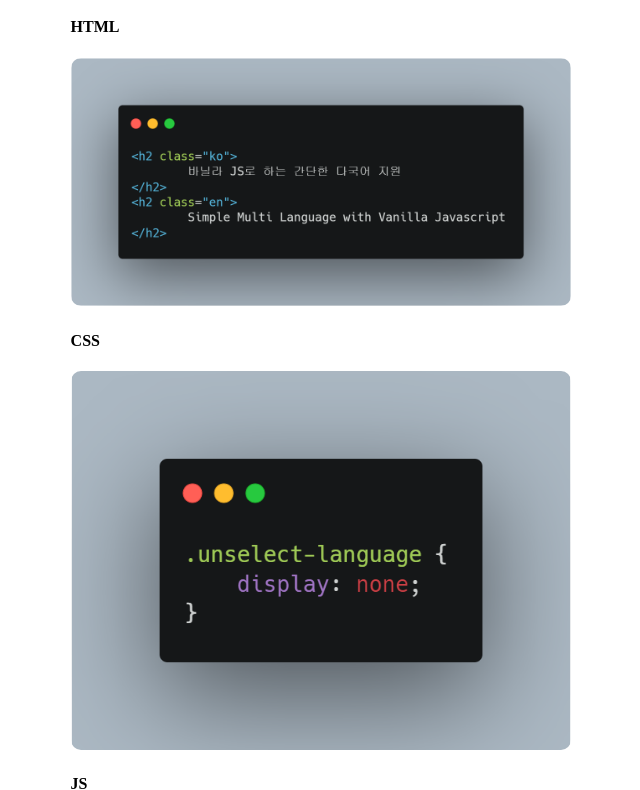
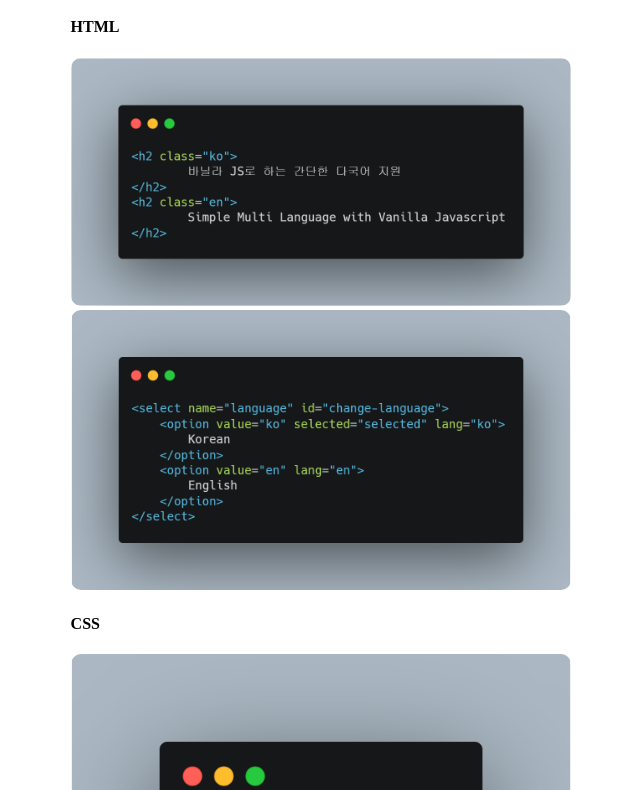
Before and after one commit to kyaryunha/i18n-language.js, a plain HTML site: page example.html in a window 1280 px wide. Shown: the part 415-1205 px from the top of the page, without its empty margins (127-767 px from the left). Drawn offline with Linux system fonts and the light colour scheme.

Commit message:
Add: Description

```diff
--- a/example.html
+++ b/example.html
@@ -85,7 +85,8 @@
         <h2 class="ko">사용법</h2>
         <h2 class="en">Usage</h2>
         <h4>HTML</h4>
-        <img src="./image/example-html.png"  alt=""/>
+        <img src="./image/example-html.png"  alt=""/> <br>
+        <img src="./image/example-select.png"  alt=""/>
         <h4>CSS</h4>
         <img src="./image/example-css.png"  alt=""/>
         <h4>JS</h4>
```
Also changed, not shown: README.md, image/example-select.png (added).
